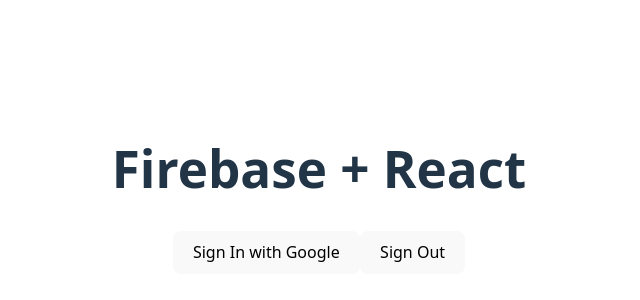
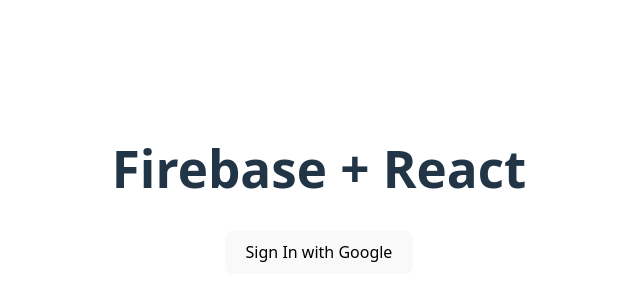
Before and after one commit to jnakht/simple-firebase-2.0, a React (Vite) app: page / in a window 1280 px wide. Shown: the part 210-510 px from the top of the page, without its empty margins (321-961 px from the left). Built offline with nearby package versions, Linux system fonts and the light colour scheme.

Commit message:
signIn and SignOUt button became conditional

```diff
--- a/src/Components/GoogleSignIn/GoogleSignIn.jsx
+++ b/src/Components/GoogleSignIn/GoogleSignIn.jsx
@@ -33,8 +33,12 @@
     }
     return (
         <div>
-            <button onClick={handleGoogleSignIn}>Sign In with Google</button>
-            <button onClick={handleSignOutButton}>Sign Out</button>
+            {
+                user ? <button onClick={handleSignOutButton}>Sign Out</button>
+                :
+                <button onClick={handleGoogleSignIn}>Sign In with Google</button>
+
+            }
             {
                 user && <div style={{border: '2px solid purple'}}>
                     <h3>UserName: {user.displayName}</h3>
```
